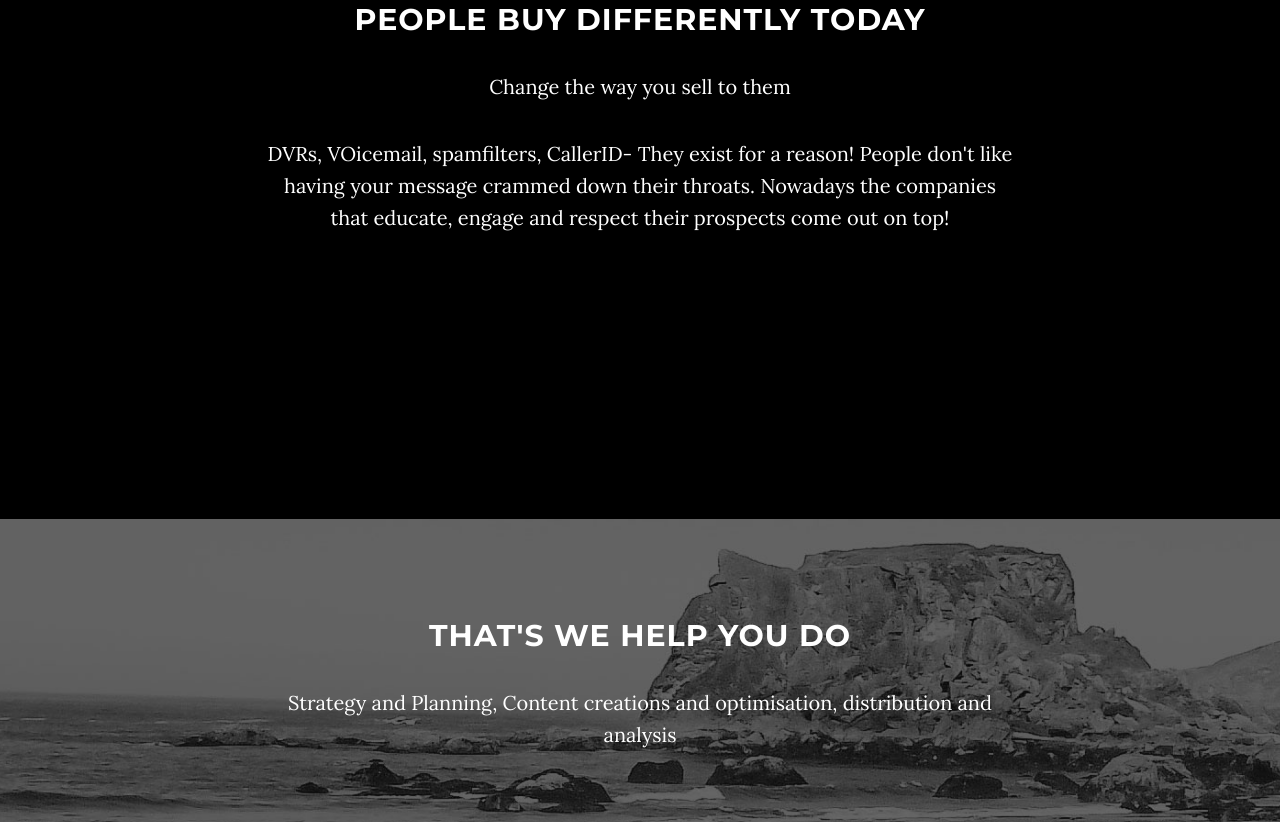
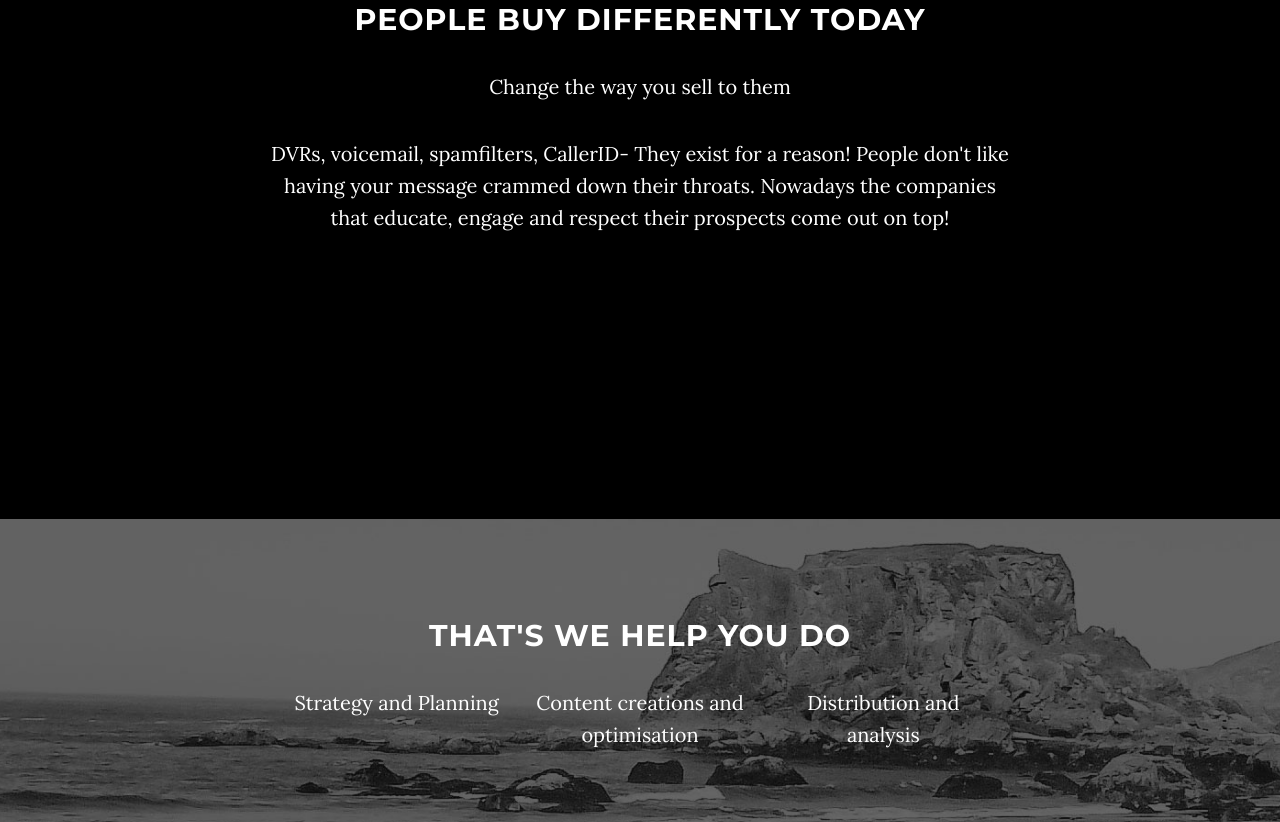
Before and after one commit to thegrowthdojo/thegrowthdojo.github.io, a website: page index.html in a window 1280 px wide. Shown: the part 1047-1869 px from the top of the page. Drawn offline with nearby package versions, Linux system fonts and the light colour scheme; some packages are replaced by stand-ins of ours.

```diff
--- a/index.html
+++ b/index.html
@@ -74,9 +74,9 @@
             <div class="container">
                 <div class="row">
                     <div class="col-md-8 col-md-offset-2">
-                        <h1 class="brand-heading"></h1>
-                        <p class="intro-text">YOUR CUSTOMERS ARE OUT THERE
-                            <br>We help them find you, trust you and buy your stuff</p>
+                        <h1 class="brand-heading" style="font-size:60px;">YOUR CUSTOMERS ARE OUT THERE</h1>
+                        <p class="intro-text" style="font-size:18px;">
+                            <br>WE HELP THEM FIND YOU, TRUST YOU AND BUY YOUR STUFF</p>
                         <a href="#about" class="btn btn-circle page-scroll">
                             <i class="fa fa-angle-double-down animated"></i>
                         </a>
@@ -92,7 +92,7 @@
             <div class="col-lg-8 col-lg-offset-2">
                 <h2>PEOPLE BUY DIFFERENTLY TODAY</h2>
                 <p class="intro-text">Change the way you sell to them</p>
-                <p>DVRs, VOicemail, spamfilters, CallerID- They exist for a reason! People don't like having your message crammed down their throats.
+                <p>DVRs, voicemail, spamfilters, CallerID- They exist for a reason! People don't like having your message crammed down their throats.
 
                     Nowadays the companies that educate, engage and respect their prospects come out on top!
             </div>
@@ -105,8 +105,15 @@
             <div class="container">
                 <div class="col-lg-8 col-lg-offset-2">
                     <h2>That's we help you do</h2>
-                    <p>Strategy and Planning, Content creations and optimisation, distribution and analysis</p>
-
+                    <div class="col-md-4">
+                         <p>Strategy and Planning</p>
+                    </div>
+                    <div class="col-md-4">
+                         <p>Content creations and optimisation</p>
+                    </div>
+                    <div class="col-md-4">
+                          <p>Distribution and analysis</p>
+                     </div>
                 </div>
             </div>
         </div>
@@ -120,7 +127,7 @@
                 <p>Feel free to email our B2B content marketing specialist to start your journey to better content or to just say hello!</p>
                 <p><a href="mailto:abel@thegrowthdojo.com">abel@thegrowthdojo.com</a>
                 </p>
-                <ul class="list-inline banner-social-buttons">
+               <!--  <ul class="list-inline banner-social-buttons">
                     <li>
                         <a href="https://twitter.com/SBootstrap" class="btn btn-default btn-lg"><i class="fa fa-twitter fa-fw"></i> <span class="network-name">Twitter</span></a>
                     </li>
@@ -130,7 +137,7 @@
                     <li>
                         <a href="https://plus.google.com/+Startbootstrap/posts" class="btn btn-default btn-lg"><i class="fa fa-google-plus fa-fw"></i> <span class="network-name">Google+</span></a>
                     </li>
-                </ul>
+                </ul> -->
             </div>
         </div>
     </section>
```
Also changed, not shown: 1 other file.
